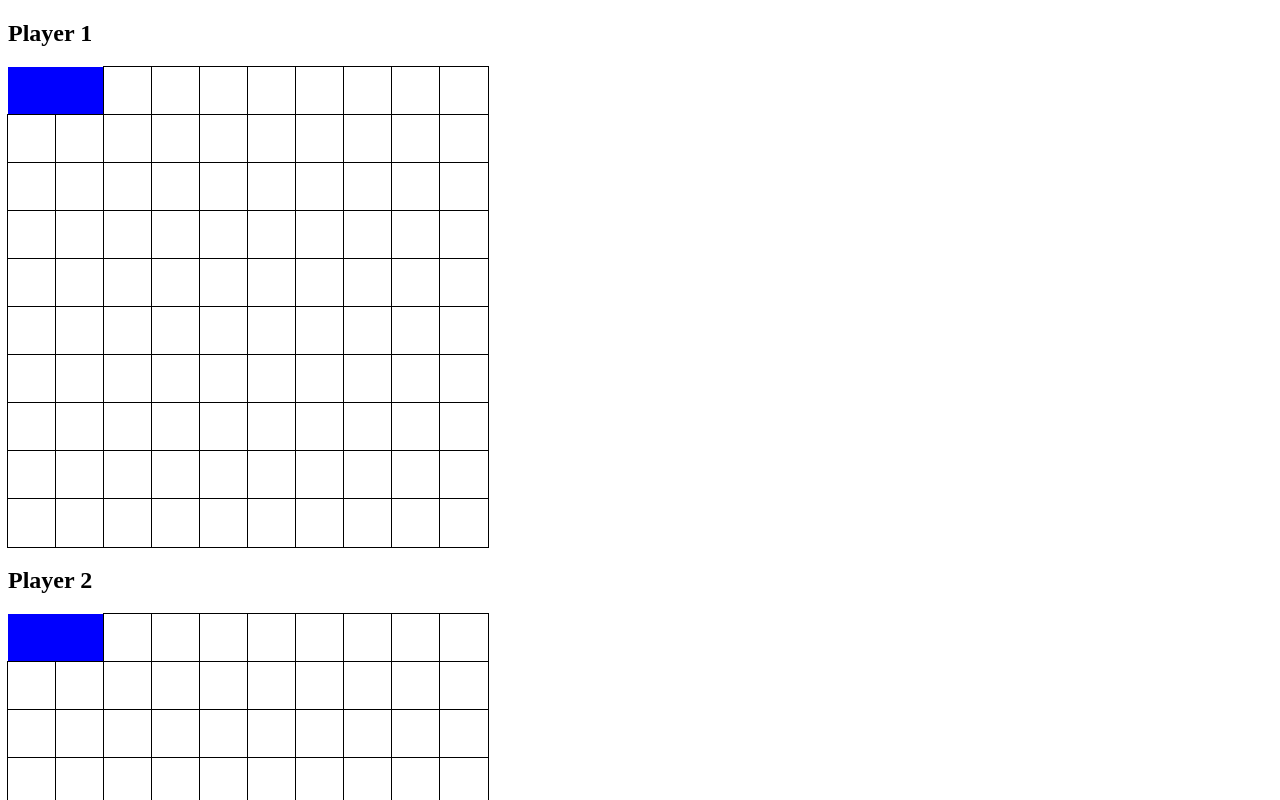
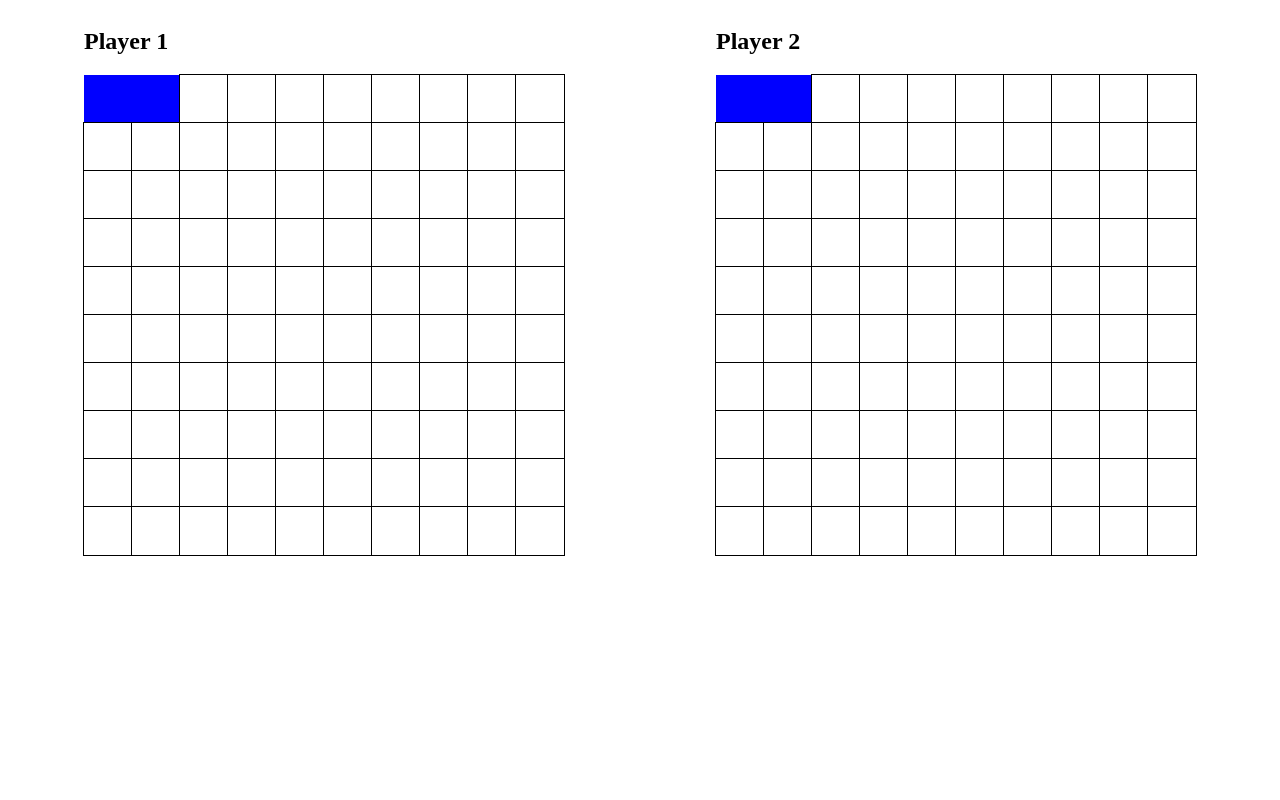
Before and after one commit to DerekWhiteM/battleship, a React app: page / in a window 1280 px wide. Shown: the top 800 px of the page. Built offline with nearby package versions, Linux system fonts and the light colour scheme.

Commit message:
wrap gameboards in a flexbox

```diff
--- a/public/style.css
+++ b/public/style.css
@@ -1,3 +1,9 @@
+.gameboards__wrapper {
+    display: flex;
+    width: 100%;
+    justify-content: space-around;
+}
+
 .gameboard__grid {
     display: grid;
     grid-template-columns: repeat(10, 1fr);
--- a/src/App.tsx
+++ b/src/App.tsx
@@ -19,7 +19,9 @@ player2.gameboard.placeShip(2, {
 
 export default function App () {
     return <>
-        <Gameboard player={player1} game={game} />
-        <Gameboard player={player2} game={game} />
+        <div className="gameboards__wrapper">
+            <Gameboard player={player1} game={game} />
+            <Gameboard player={player2} game={game} />
+        </div>
     </>
 }
```
